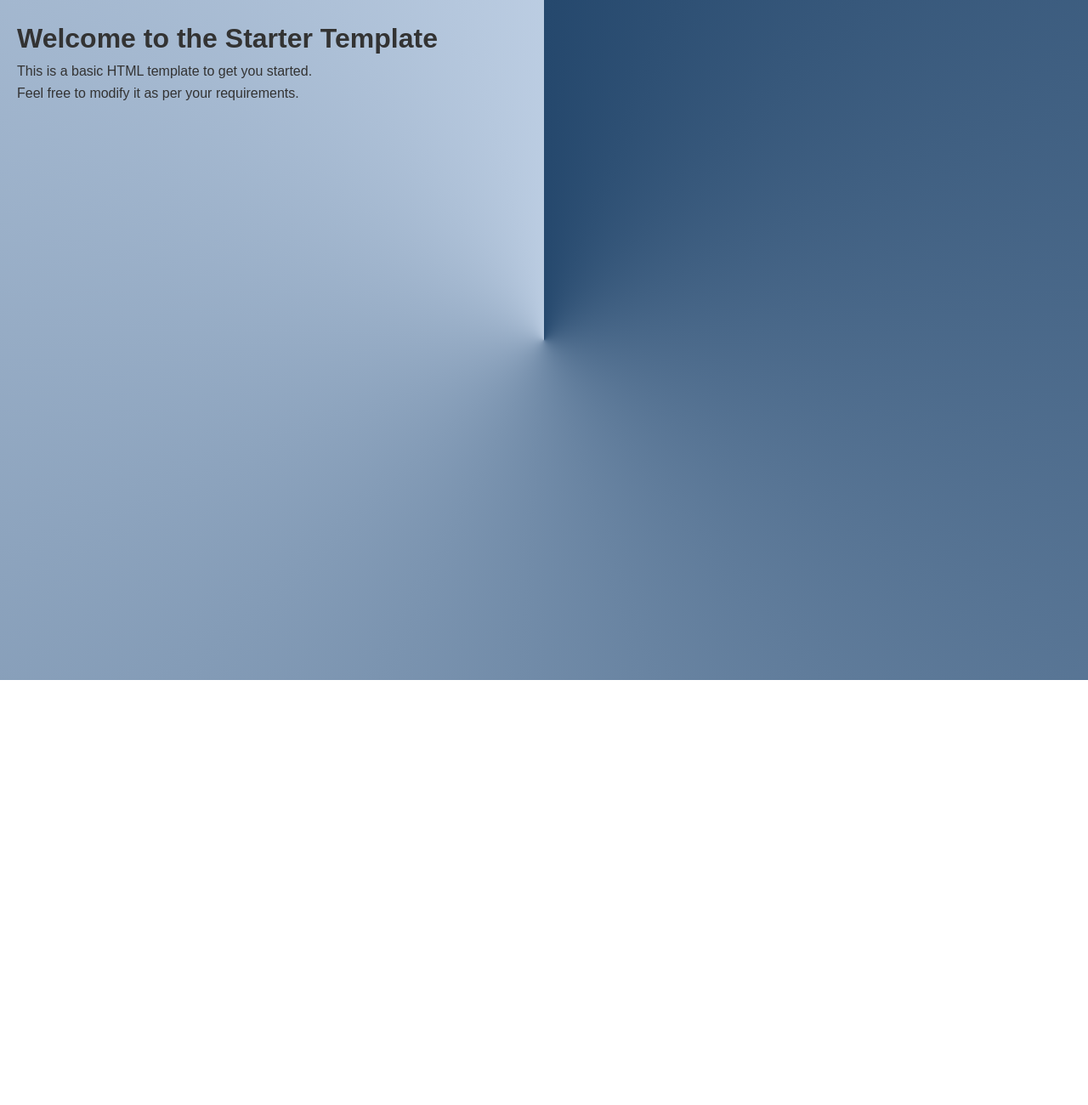
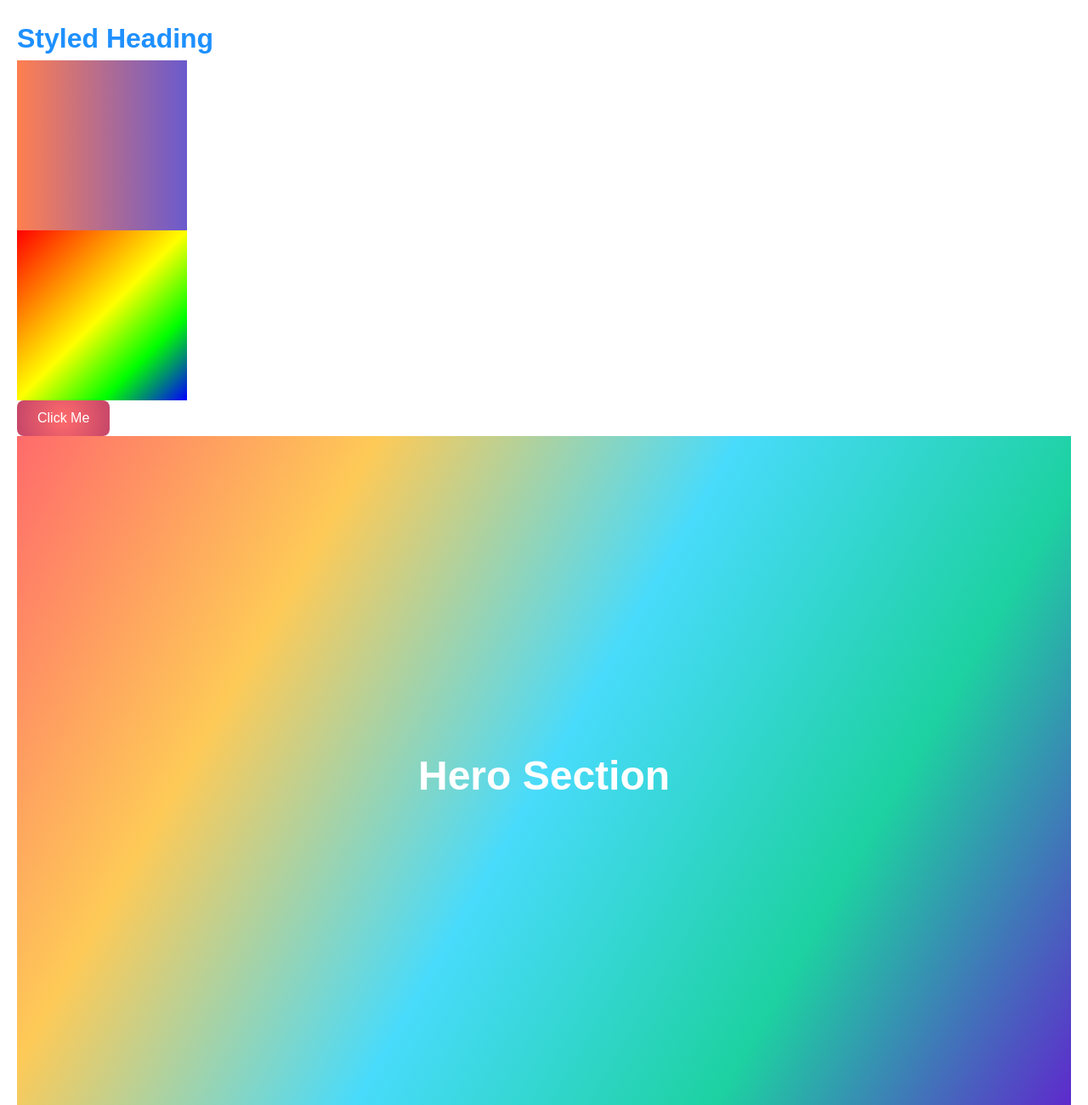
Before and after one commit to abinashnavaseelan/TE4-Course-Material, a plain HTML site: page CSS/colors-gradients/index.html in a window 1280 px wide. Shown: the top 1300 px of the page at 85% size. Before the commit the page ends 800 px from the top, so only its background shows below. Drawn offline with Linux system fonts and the light colour scheme.

Commit message:
Color Gradient Assignment

```diff
--- a/CSS/colors-gradients/index.html
+++ b/CSS/colors-gradients/index.html
@@ -1,23 +1,20 @@
 <!DOCTYPE html>
 <html lang="en">
-<head>
-    <meta charset="UTF-8">
-    <meta name="viewport" content="width=device-width, initial-scale=1.0">
-    <title>Starter <Template></Template></title>
-    <link rel="stylesheet" href="styles.css">
-</head>
-<body>
-    <header>
-        <h1>Welcome to the Starter Template</h1>
-    </header>
-    <main>
-        <p>This is a basic HTML template to get you started.</p>
-        <p>Feel free to modify it as per your requirements.</p>
-    </main>
-        <script>
-            src:"script.js"
-        </script>
-    </body>
-    </html>
-</body>
+  <head>
+    <meta charset="UTF-8" />
+    <meta name="viewport" content="width=device-width, initial-scale=1.0" />
+    <title>CSS Gradient Demo</title>
+    <link rel="stylesheet" href="styles.css" />
+  </head>
+  <body>
+    <h1>Styled Heading</h1>
+
+    <div class="gradient-box"></div>
+
+    <div class="multi-gradient"></div>
+
+    <button class="gradient-btn">Click Me</button>
+
+    <section class="hero">Hero Section</section>
+  </body>
 </html>
--- a/CSS/colors-gradients/styles.css
+++ b/CSS/colors-gradients/styles.css
@@ -7,8 +7,62 @@
 body {
   font-family: "Nunito", sans-serif;
   line-height: 1.6;
-  background: conic-gradient(rgb(37, 72, 109), hsl(213, 40%, 81%));
-  color: #333;
   padding: 20px;
   height: 100vh;
 }
+
+h1 {
+  color: #1e90ff;
+}
+
+.gradient-box {
+  width: 200px;
+  height: 200px;
+  background: linear-gradient(90deg, #ff7f50, #6a5acd);
+}
+
+.multi-gradient {
+  width: 200px;
+  height: 200px;
+  background: linear-gradient(
+    135deg,
+    #ff0000,
+    #ff7f00,
+    #ffff00,
+    #00ff00,
+    #0000ff
+  );
+}
+
+.gradient-btn {
+  padding: 12px 24px;
+  border: none;
+  border-radius: 8px;
+  color: white;
+  cursor: pointer;
+  font-size: 16px;
+  background: radial-gradient(circle, #ff6b6b, #c44569);
+  transition: background 0.3s ease;
+}
+
+.gradient-btn:hover {
+  background: radial-gradient(circle, #1dd1a1, #10ac84);
+}
+
+.hero {
+  height: 100vh;
+  display: flex;
+  align-items: center;
+  justify-content: center;
+  font-size: 48px;
+  font-weight: bold;
+  color: white;
+  background: linear-gradient(
+    120deg,
+    #ff6b6b 0%,
+    #feca57 25%,
+    #48dbfb 50%,
+    #1dd1a1 75%,
+    #5f27cd 100%
+  );
+}
```
